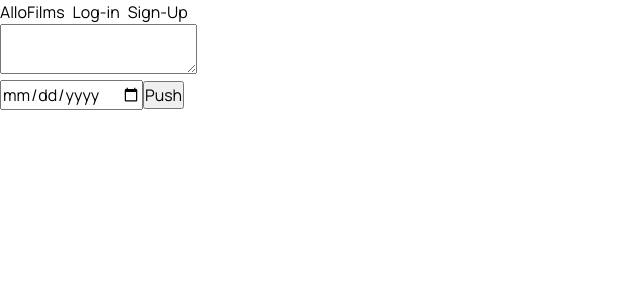
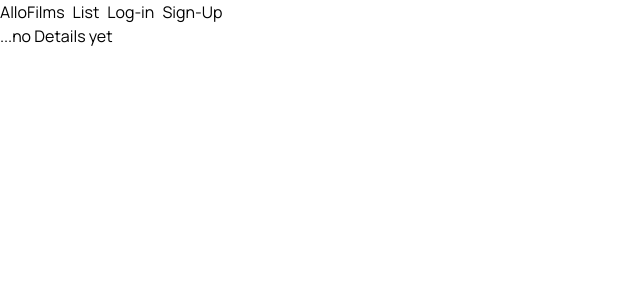
Before and after one commit to Samirnote/Client-AlloFilms, a React (Vite) app: page /films/1 in a window 1280 px wide. Shown: the top 300 px of the page, without its empty margins (0-640 px from the left). Built offline with nearby package versions, Linux system fonts and the light colour scheme.

Commit message:
front routers

```diff
--- a/src/App.jsx
+++ b/src/App.jsx
@@ -5,19 +5,23 @@ import Home from "./pages/Home";
 import Signin from "./pages/Signin";
 import Signup from "./pages/Signup";
 import Profile from "./pages/Profile";
+import FilmList from "./pages/List";
+import FilmDetails from "./pages/Details";
 import PrivateRoute from "./components/ProtectedRoute/PrivateRoute";
 
 function App() {
 	return (
 		<div className="App">
 			<NavMain />
-			<FormComment/>
 			<Routes>
 				<Route path="/" element={<Home />} />
+				<Route path="/films" element={<FilmList/>}/>
+				<Route path="/films/:id" element={<FilmDetails/>} />
 				<Route path="/signin" element={<Signin />} />
 				<Route path="/signup" element={<Signup />} />
 				<Route element={<PrivateRoute />}>
 					<Route path="/profile" element={<Profile />} />
+					<Route path="/films/:id/comment" element={<FormComment/>} />
 				</Route>
 			</Routes>
 		</div>
--- a/src/components/Forms/FormComment.jsx
+++ b/src/components/Forms/FormComment.jsx
@@ -4,7 +4,7 @@ import useForm from "../../hooks/useForm"
 
 const CommentForm = ()=>{
 
-    const [{content, date}, handleChange]= useForm({content : ""});
+    const [{content}, handleChange]= useForm({content : ""});
 
     return (
         <>
@@ -12,8 +12,6 @@ const CommentForm = ()=>{
             <textarea type="text" name="content" onChange={handleChange} value={content}/>
         </form>
 
-        <input type="date" name="date" defaultValue={new Date().toLocaleDateString()}/>
-
         <button>Push</button>
         </>
     );
--- a/src/components/Nav/NavMain.jsx
+++ b/src/components/Nav/NavMain.jsx
@@ -8,6 +8,9 @@ const NavMain = () => {
 		<nav className="NavMain">
 			<NavLink className="logo" to="/">
 				AlloFilms
+			</NavLink>
+			<NavLink to="/films">
+				List
 			</NavLink>
 			{isLoggedIn && (
 				<>
--- /dev/null
+++ b/src/pages/Details.jsx
@@ -0,0 +1,9 @@
+import React from "react";
+
+const Details = ()=>{
+    return (
+        <p>...no Details yet</p>
+    )
+}
+
+export default Details;
--- /dev/null
+++ b/src/pages/List.jsx
@@ -0,0 +1,9 @@
+import React from "react";
+
+const List = ()=>{
+    return (
+        <p>...no Films yet</p>
+    )
+}
+
+export default List;
```
